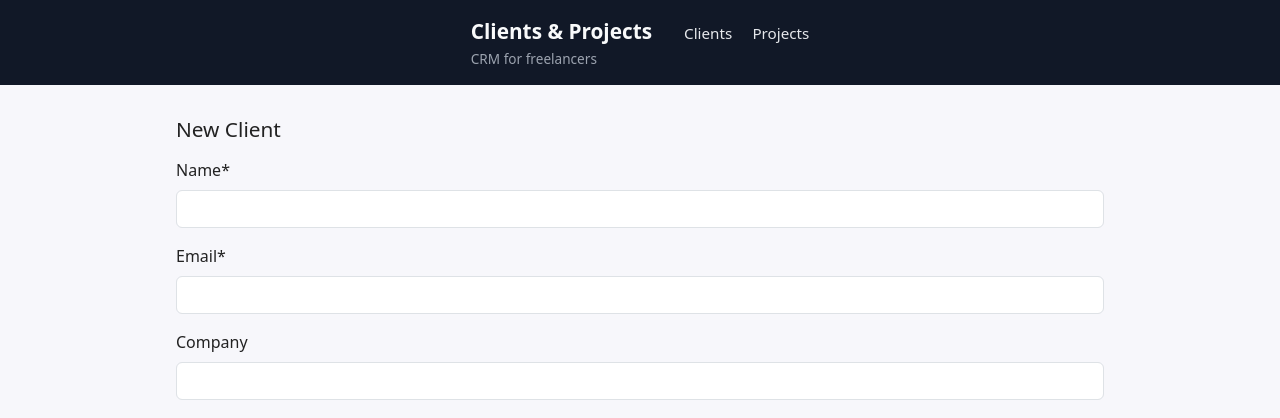
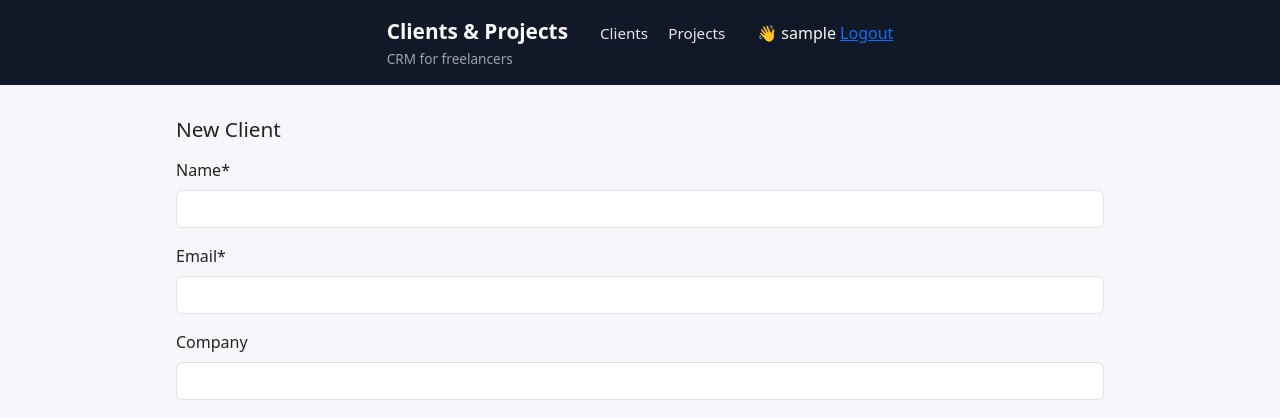
Before and after one commit to Annette3125/freelancer-crm, a Django app: page /clients/new/ in a window 1280 px wide. Shown: the top 418 px of the page. Run offline with Django 5.2, Linux system fonts and the light colour scheme; the visitor is signed in with stand-in values (Sample User, id 1); some libraries are stand-ins or nearby versions.

Commit message:
add auth links (login/logout) to header

```diff
--- a/templates/base.html
+++ b/templates/base.html
@@ -27,7 +27,21 @@
                 <a href="{% url 'client_list' %}">Clients</a>
                 <a href="{% url 'project_list' %}">Projects</a>
             </nav>
+
+
+            <div class="site-header__auth">
+            {% if user.is_authenticated %}
+                <span class="site-header__user">
+                    👋 {{ user.username }}
+                </span>
+                <a href="{% url 'logout' %}">Logout</a>
+            {% else %}
+                <a href="{% url 'login' %}">Login</a>
+            {% endif %}
         </div>
+
+        </div>
+        <hr>
     </header>
 
     <main>
```
